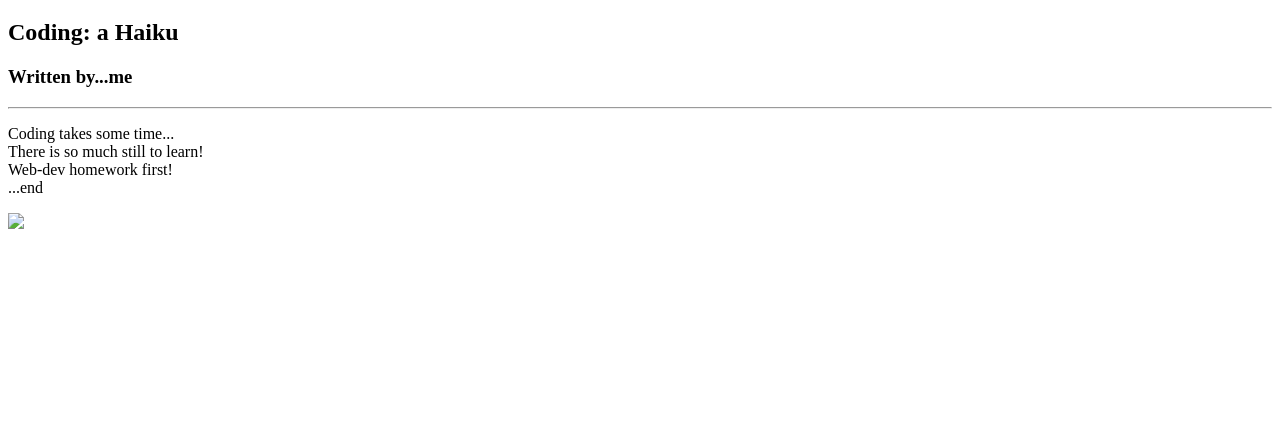
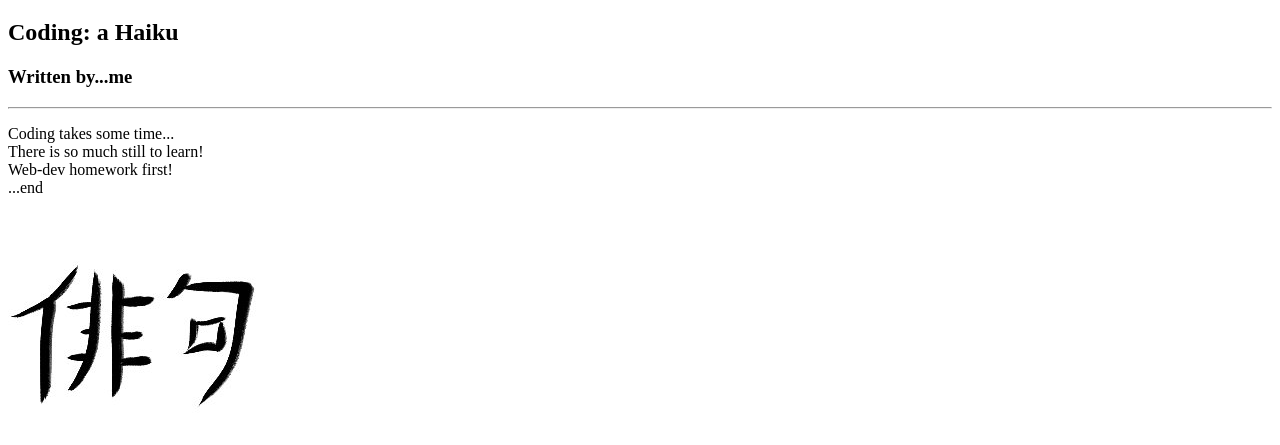
Before and after one commit to emjaeb/web-dev-hw, a plain HTML site: page project-1/index.html in a window 1280 px wide. Shown: the part 61-506 px from the top of the page. Drawn offline with Linux system fonts and the light colour scheme.

Commit message:
Project 1!

```diff
--- a/project-1/index.html
+++ b/project-1/index.html
@@ -21,4 +21,4 @@
   ...end
 </p>
 
-<img src="./project-1/images/project-1-image.png" />
+<img src="./images/project-1-image.png">
```
